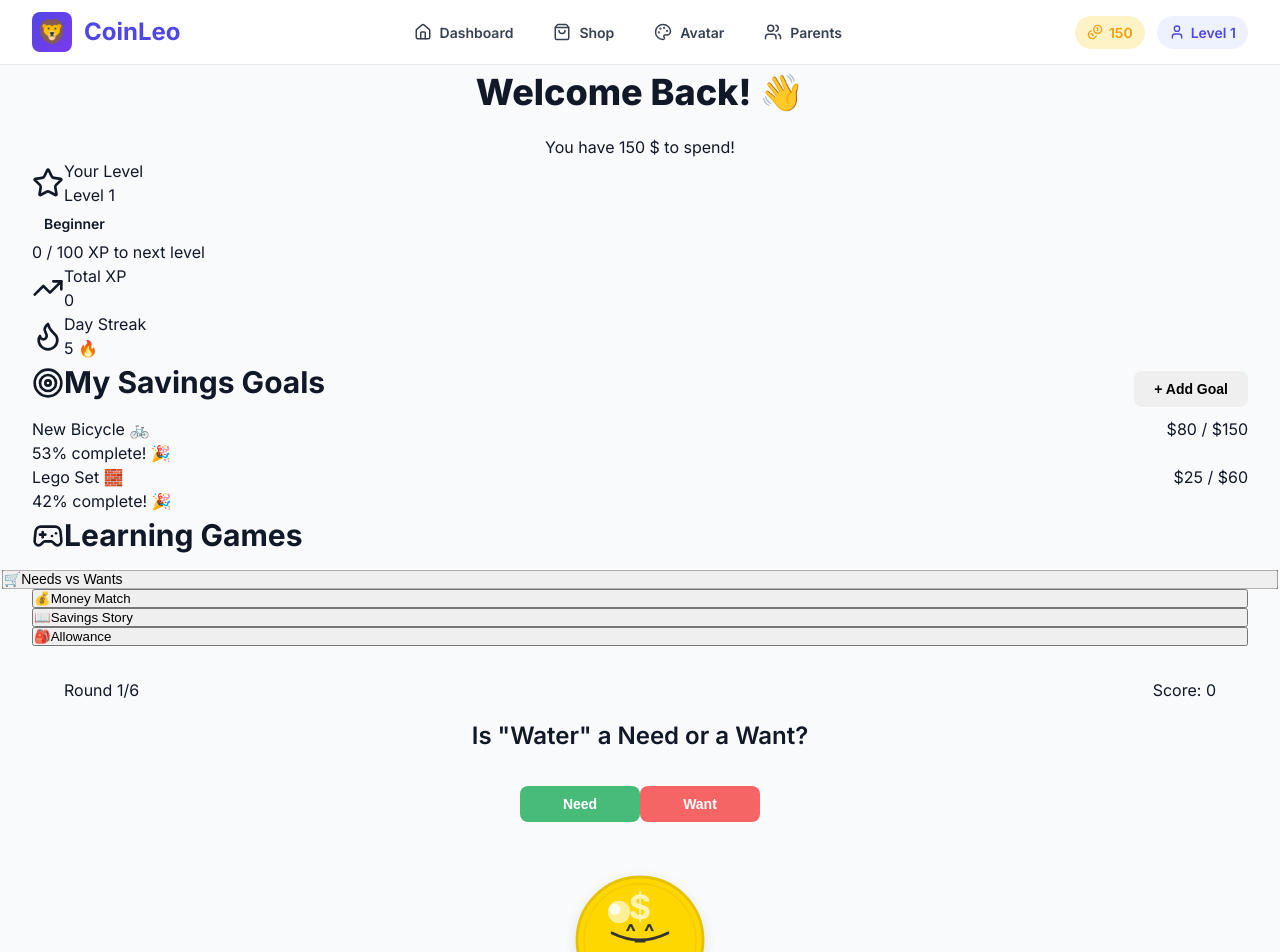
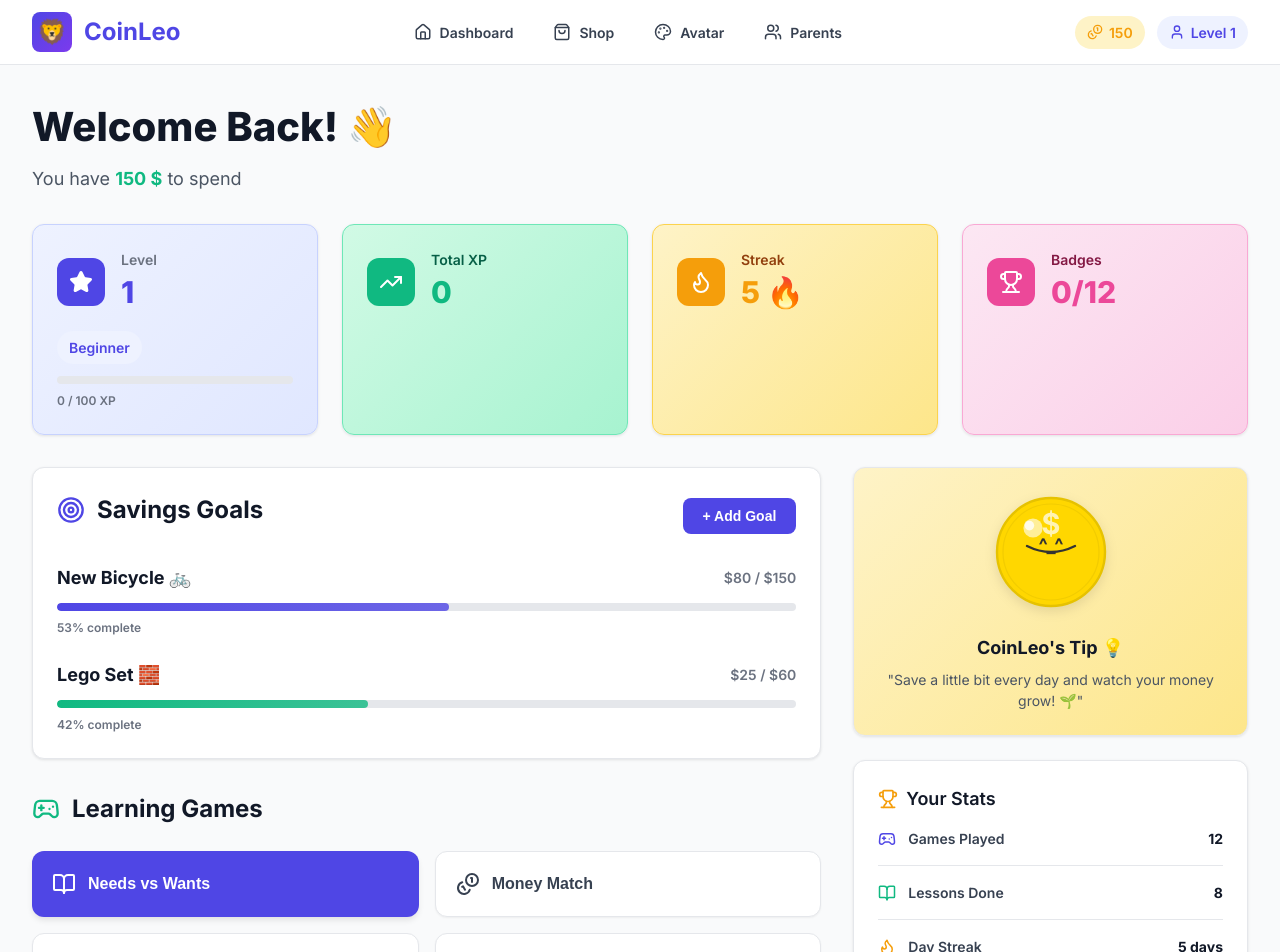
Before and after one commit to SakuSemu/test-sass2, a React (Vite) app: page /test-sass2/dashboard in a window 1280 px wide. Shown: the top 952 px of the page. Built offline with nearby package versions, Linux system fonts and the light colour scheme.

Commit message:
Enhanced UI: Add visual flair with icons, gradients, and better desktop layouts

```diff
--- a/src/components/Dashboard.jsx
+++ b/src/components/Dashboard.jsx
@@ -1,5 +1,5 @@
-import React, { useState, useEffect } from 'react';
-import { Target, TrendingUp, Gamepad2, Star, Trophy, Flame } from 'lucide-react';
+import React, { useState } from 'react';
+import { Target, TrendingUp, Gamepad2, Star, Trophy, Flame, Award, Zap, BookOpen, Coins as CoinsIcon } from 'lucide-react';
 import { useCurrency } from '../context/CurrencyContext';
 import CoinLeoMascot from './CoinLeoMascot';
 import NeedsVsWantsGame from './NeedsVsWantsGame';
@@ -11,7 +11,6 @@ const Dashboard = () => {
     const { coins, getCurrencySymbol, xp, level } = useCurrency();
     const [selectedGame, setSelectedGame] = useState('needs-vs-wants');
 
-    // Calculate XP progress
     const xpForCurrentLevel = (level - 1) ** 2 * 100;
     const xpForNextLevel = level ** 2 * 100;
     const xpProgress = xp - xpForCurrentLevel;
@@ -21,121 +20,198 @@ const Dashboard = () => {
     const levelTitle = level < 5 ? 'Beginner' : level < 10 ? 'Explorer' : 'Master';
 
     return (
-        <div className="min-h-screen bg-gradient-to-b from-blue-50 to-purple-50">
-            <div className="container py-8">
+        <div style={{ minHeight: '100vh', background: '#F9FAFB' }}>
+            <div className="container" style={{ paddingTop: '2rem', paddingBottom: '3rem' }}>
                 {/* Welcome Header */}
-                <div className="mb-8 text-center md:text-left">
-                    <h1 className="text-5xl font-bold mb-3 animate-bounce-in">Welcome Back! 👋</h1>
-                    <p className="text-2xl text-gray-700">
-                        You have <span className="font-bold text-green-600">{coins} {getCurrencySymbol()}</span> to spend!
+                <div style={{ marginBottom: '2rem' }}>
+                    <h1 style={{ fontSize: '2.5rem', fontWeight: 800, marginBottom: '0.5rem' }}>
+                        Welcome Back! 👋
+                    </h1>
+                    <p style={{ fontSize: '1.125rem', color: '#4B5563' }}>
+                        You have <span style={{ fontWeight: 700, color: '#10B981' }}>{coins} {getCurrencySymbol()}</span> to spend
                     </p>
                 </div>
 
-                {/* Stats Cards */}
-                <div className="grid grid-cols-1 md:grid-cols-3 gap-6 mb-8">
+                {/* Stats Grid - 4 columns */}
+                <div style={{
+                    display: 'grid',
+                    gridTemplateColumns: 'repeat(4, 1fr)',
+                    gap: '1.5rem',
+                    marginBottom: '2rem'
+                }}>
                     {/* Level Card */}
-                    <div className="fun-card fun-card-green p-6 animate-bounce-in">
-                        <div className="flex items-center gap-4 mb-4">
-                            <div className="w-16 h-16 bg-green-500 rounded-2xl flex items-center justify-center shadow-lg">
-                                <Star className="text-white" size={32} fill="white" />
+                    <div className="card" style={{
+                        background: 'linear-gradient(135deg, #EEF2FF, #E0E7FF)',
+                        borderColor: '#C7D2FE'
+                    }}>
+                        <div style={{ display: 'flex', alignItems: 'center', gap: '1rem', marginBottom: '1rem' }}>
+                            <div style={{
+                                width: '3rem',
+                                height: '3rem',
+                                background: '#4F46E5',
+                                borderRadius: '0.75rem',
+                                display: 'flex',
+                                alignItems: 'center',
+                                justifyContent: 'center'
+                            }}>
+                                <Star size={24} style={{ color: 'white' }} fill="white" />
                             </div>
                             <div>
-                                <p className="text-sm text-gray-600 font-semibold">Your Level</p>
-                                <p className="text-3xl font-bold">Level {level}</p>
+                                <p style={{ fontSize: '0.875rem', color: '#6B7280', fontWeight: 600 }}>Level</p>
+                                <p style={{ fontSize: '1.875rem', fontWeight: 800, color: '#4F46E5' }}>{level}</p>
                             </div>
                         </div>
-                        <div className="badge badge-green mb-3">{levelTitle}</div>
-                        <div className="progress-container">
-                            <div className="progress-bar" style={{ width: `${xpPercentage}%` }}></div>
+                        <div className="badge badge-primary" style={{ marginBottom: '0.75rem' }}>{levelTitle}</div>
+                        <div className="progress-bar-container">
+                            <div className="progress-bar-fill" style={{ width: `${xpPercentage}%` }}></div>
                         </div>
-                        <p className="text-sm text-gray-600 mt-2 font-semibold">
-                            {Math.floor(xpProgress)} / {xpNeeded} XP to next level
+                        <p style={{ fontSize: '0.75rem', color: '#6B7280', marginTop: '0.5rem', fontWeight: 600 }}>
+                            {Math.floor(xpProgress)} / {xpNeeded} XP
                         </p>
                     </div>
 
                     {/* Total XP Card */}
-                    <div className="fun-card fun-card-orange p-6 animate-bounce-in" style={{ animationDelay: '0.1s' }}>
-                        <div className="flex items-center gap-4">
-                            <div className="w-16 h-16 bg-orange-500 rounded-2xl flex items-center justify-center shadow-lg">
-                                <TrendingUp className="text-white" size={32} />
+                    <div className="card" style={{
+                        background: 'linear-gradient(135deg, #D1FAE5, #A7F3D0)',
+                        borderColor: '#6EE7B7'
+                    }}>
+                        <div style={{ display: 'flex', alignItems: 'center', gap: '1rem' }}>
+                            <div style={{
+                                width: '3rem',
+                                height: '3rem',
+                                background: '#10B981',
+                                borderRadius: '0.75rem',
+                                display: 'flex',
+                                alignItems: 'center',
+                                justifyContent: 'center'
+                            }}>
+                                <TrendingUp size={24} style={{ color: 'white' }} />
                             </div>
                             <div>
-                                <p className="text-sm text-gray-600 font-semibold">Total XP</p>
-                                <p className="text-4xl font-bold text-orange-600">{Math.floor(xp)}</p>
+                                <p style={{ fontSize: '0.875rem', color: '#065F46', fontWeight: 600 }}>Total XP</p>
+                                <p style={{ fontSize: '1.875rem', fontWeight: 800, color: '#10B981' }}>
+                                    {Math.floor(xp)}
+                                </p>
                             </div>
                         </div>
                     </div>
 
                     {/* Streak Card */}
-                    <div className="fun-card fun-card-blue p-6 animate-bounce-in" style={{ animationDelay: '0.2s' }}>
-                        <div className="flex items-center gap-4">
-                            <div className="w-16 h-16 bg-blue-500 rounded-2xl flex items-center justify-center shadow-lg">
-                                <Flame className="text-white" size={32} />
+                    <div className="card" style={{
+                        background: 'linear-gradient(135deg, #FEF3C7, #FDE68A)',
+                        borderColor: '#FCD34D'
+                    }}>
+                        <div style={{ display: 'flex', alignItems: 'center', gap: '1rem' }}>
+                            <div style={{
+                                width: '3rem',
+                                height: '3rem',
+                                background: '#F59E0B',
+                                borderRadius: '0.75rem',
+                                display: 'flex',
+                                alignItems: 'center',
+                                justifyContent: 'center'
+                            }}>
+                                <Flame size={24} style={{ color: 'white' }} />
                             </div>
                             <div>
-                                <p className="text-sm text-gray-600 font-semibold">Day Streak</p>
-                                <p className="text-4xl font-bold text-blue-600">5 🔥</p>
+                                <p style={{ fontSize: '0.875rem', color: '#92400E', fontWeight: 600 }}>Streak</p>
+                                <p style={{ fontSize: '1.875rem', fontWeight: 800, color: '#F59E0B' }}>5 🔥</p>
+                            </div>
+                        </div>
+                    </div>
+
+                    {/* Achievements Card */}
+                    <div className="card" style={{
+                        background: 'linear-gradient(135deg, #FCE7F3, #FBCFE8)',
+                        borderColor: '#F9A8D4'
+                    }}>
+                        <div style={{ display: 'flex', alignItems: 'center', gap: '1rem' }}>
+                            <div style={{
+                                width: '3rem',
+                                height: '3rem',
+                                background: '#EC4899',
+                                borderRadius: '0.75rem',
+                                display: 'flex',
+                                alignItems: 'center',
+                                justifyContent: 'center'
+                            }}>
+                                <Trophy size={24} style={{ color: 'white' }} />
+                            </div>
+                            <div>
+                                <p style={{ fontSize: '0.875rem', color: '#831843', fontWeight: 600 }}>Badges</p>
+                                <p style={{ fontSize: '1.875rem', fontWeight: 800, color: '#EC4899' }}>0/12</p>
                             </div>
                         </div>
                     </div>
                 </div>
 
-                <div className="grid grid-cols-1 lg:grid-cols-3 gap-8">
+                <div style={{ display: 'grid', gridTemplateColumns: '2fr 1fr', gap: '2rem' }}>
                     {/* Main Content */}
-                    <div className="lg:col-span-2 space-y-8">
+                    <div style={{ display: 'flex', flexDirection: 'column', gap: '2rem' }}>
                         {/* Savings Goals */}
-                        <div className="fun-card p-8">
-                            <div className="flex items-center justify-between mb-6">
-                                <h2 className="text-3xl font-bold flex items-center gap-3">
-                                    <Target className="text-purple-600" size={32} />
-                                    My Savings Goals
+                        <div className="card">
+                            <div style={{ display: 'flex', alignItems: 'center', justifyContent: 'space-between', marginBottom: '1.5rem' }}>
+                                <h2 style={{ display: 'flex', alignItems: 'center', gap: '0.75rem', fontSize: '1.5rem' }}>
+                                    <Target size={28} style={{ color: '#4F46E5' }} />
+                                    Savings Goals
                                 </h2>
-                                <button className="btn btn-outline text-sm px-6">+ Add Goal</button>
+                                <button className="btn btn-primary" style={{ fontSize: '0.875rem' }}>
+                                    + Add Goal
+                                </button>
                             </div>
 
-                            <div className="space-y-6">
-                                <GoalCard title="New Bicycle 🚲" current={80} target={150} symbol={getCurrencySymbol()} />
-                                <GoalCard title="Lego Set 🧱" current={25} target={60} symbol={getCurrencySymbol()} />
+                            <div style={{ display: 'flex', flexDirection: 'column', gap: '1.5rem' }}>
+                                <GoalCard title="New Bicycle 🚲" current={80} target={150} symbol={getCurrencySymbol()} color="#4F46E5" />
+                                <GoalCard title="Lego Set 🧱" current={25} target={60} symbol={getCurrencySymbol()} color="#10B981" />
                             </div>
                         </div>
 
                         {/* Learning Games */}
                         <div>
-                            <h2 className="text-3xl font-bold mb-6 flex items-center gap-3">
-                                <Gamepad2 className="text-green-600" size={32} />
+                            <h2 style={{ display: 'flex', alignItems: 'center', gap: '0.75rem', marginBottom: '1.5rem', fontSize: '1.5rem' }}>
+                                <Gamepad2 size={28} style={{ color: '#10B981' }} />
                                 Learning Games
                             </h2>
 
-                            {/* Game Selector */}
-                            <div className="grid grid-cols-1 sm:grid-cols-2 gap-4 mb-6">
+                            {/* Game Selector - 2x2 Grid */}
+                            <div style={{
+                                display: 'grid',
+                                gridTemplateColumns: 'repeat(2, 1fr)',
+                                gap: '1rem',
+                                marginBottom: '1.5rem'
+                            }}>
                                 <GameButton
                                     active={selectedGame === 'needs-vs-wants'}
                                     onClick={() => setSelectedGame('needs-vs-wants')}
-                                    emoji="🛒"
+                                    icon={<BookOpen size={24} />}
                                     label="Needs vs Wants"
+                                    color="#4F46E5"
                                 />
                                 <GameButton
                                     active={selectedGame === 'money-match'}
                                     onClick={() => setSelectedGame('money-match')}
-                                    emoji="💰"
+                                    icon={<CoinsIcon size={24} />}
                                     label="Money Match"
+                                    color="#10B981"
                                 />
                                 <GameButton
                                     active={selectedGame === 'savings-story'}
                                     onClick={() => setSelectedGame('savings-story')}
-                                    emoji="📖"
+                                    icon={<Zap size={24} />}
                                     label="Savings Story"
+                                    color="#F59E0B"
                                 />
                                 <GameButton
                                     active={selectedGame === 'allowance-adventure'}
                                     onClick={() => setSelectedGame('allowance-adventure')}
-                                    emoji="🎒"
+                                    icon={<Award size={24} />}
                                     label="Allowance"
+                                    color="#EC4899"
                                 />
                             </div>
 
                             {/* Game Display */}
-                            <div className="fun-card p-8 animate-bounce-in">
+                            <div className="card">
                                 {selectedGame === 'needs-vs-wants' && <NeedsVsWantsGame />}
                                 {selectedGame === 'money-match' && <MoneyMatchUp />}
                                 {selectedGame === 'savings-story' && <SavingsStory />}
@@ -145,28 +221,30 @@ const Dashboard = () => {
                     </div>
 
                     {/* Sidebar */}
-                    <div className="space-y-6">
+                    <div style={{ display: 'flex', flexDirection: 'column', gap: '1.5rem' }}>
                         {/* Mascot Card */}
-                        <div className="fun-card fun-card-green text-center p-8">
-                            <div className="mb-4 animate-float">
-                                <CoinLeoMascot size={140} mood="happy" />
+                        <div className="card" style={{ textAlign: 'center', background: 'linear-gradient(135deg, #FEF3C7, #FDE68A)' }}>
+                            <div style={{ marginBottom: '1rem' }}>
+                                <CoinLeoMascot size={120} mood="happy" />
                             </div>
-                            <h3 className="text-2xl font-bold mb-3">CoinLeo's Tip 💡</h3>
-                            <p className="text-lg text-gray-700 leading-relaxed">
+                            <h3 style={{ fontSize: '1.125rem', fontWeight: 700, marginBottom: '0.5rem' }}>
+                                CoinLeo's Tip 💡
+                            </h3>
+                            <p style={{ fontSize: '0.875rem', color: '#4B5563', lineHeight: 1.5 }}>
                                 "Save a little bit every day and watch your money grow! 🌱"
                             </p>
                         </div>
 
                         {/* Quick Stats */}
-                        <div className="fun-card p-6">
-                            <h3 className="text-2xl font-bold mb-4 flex items-center gap-2">
-                                <Trophy className="text-yellow-500" size={28} />
+                        <div className="card">
+                            <h3 style={{ display: 'flex', alignItems: 'center', gap: '0.5rem', marginBottom: '1rem', fontSize: '1.125rem' }}>
+                                <Trophy size={20} style={{ color: '#F59E0B' }} />
                                 Your Stats
                             </h3>
-                            <div className="space-y-4">
-                                <StatRow emoji="🎮" label="Games Played" value="12" />
-                                <StatRow emoji="📚" label="Lessons Done" value="8" />
-                                <StatRow emoji="🔥" label="Day Streak" value="5 days" />
+                            <div style={{ display: 'flex', flexDirection: 'column', gap: '1rem' }}>
+                                <StatRow icon={<Gamepad2 size={18} style={{ color: '#4F46E5' }} />} label="Games Played" value="12" />
+                                <StatRow icon={<BookOpen size={18} style={{ color: '#10B981' }} />} label="Lessons Done" value="8" />
+                                <StatRow icon={<Flame size={18} style={{ color: '#F59E0B' }} />} label="Day Streak" value="5 days" />
                             </div>
                         </div>
                     </div>
@@ -176,42 +254,81 @@ const Dashboard = () => {
     );
 };
 
-const GoalCard = ({ title, current, target, symbol }) => {
+const GoalCard = ({ title, current, target, symbol, color }) => {
     const percentage = Math.min(100, Math.round((current / target) * 100));
     return (
         <div>
-            <div className="flex items-center justify-between mb-3">
-                <span className="font-bold text-xl">{title}</span>
-                <span className="text-lg text-gray-600 font-semibold">{symbol}{current} / {symbol}{target}</span>
+            <div style={{ display: 'flex', alignItems: 'center', justifyContent: 'space-between', marginBottom: '0.75rem' }}>
+                <span style={{ fontWeight: 700, fontSize: '1.125rem' }}>{title}</span>
+                <span style={{ fontSize: '0.875rem', color: '#6B7280', fontWeight: 600 }}>
+                    {symbol}{current} / {symbol}{target}
+                </span>
             </div>
-            <div className="progress-container">
-                <div className="progress-bar" style={{ width: `${percentage}%` }}></div>
+            <div className="progress-bar-container">
+                <div style={{
+                    height: '100%',
+                    background: `linear-gradient(90deg, ${color}, ${color}CC)`,
+                    borderRadius: '9999px',
+                    width: `${percentage}%`,
+                    transition: 'width 0.3s ease'
+                }}></div>
             </div>
-            <p className="text-sm text-gray-600 mt-2 font-semibold">{percentage}% complete! 🎉</p>
+            <p style={{ fontSize: '0.75rem', color: '#6B7280', marginTop: '0.5rem', fontWeight: 600 }}>
+                {percentage}% complete
+            </p>
         </div>
     );
 };
 
-const GameButton = ({ active, onClick, emoji, label }) => (
+const GameButton = ({ active, onClick, icon, label, color }) => (
     <button
         onClick={onClick}
-        className={`px-6 py-4 rounded-2xl font-bold text-lg transition-all flex items-center gap-3 ${active
-                ? 'bg-green-500 text-white shadow-fun transform scale-105'
-                : 'bg-white text-gray-700 shadow-md hover:shadow-lg hover:scale-105'
-            }`}
+        style={{
+            padding: '1.25rem',
+            borderRadius: '0.75rem',
+            fontWeight: 700,
+            fontSize: '1rem',
+            transition: 'all 0.15s',
+            display: 'flex',
+            alignItems: 'center',
+            gap: '0.75rem',
+            background: active ? color : 'white',
+            color: active ? 'white' : '#374151',
+            border: active ? 'none' : '1px solid #E5E7EB',
+            cursor: 'pointer',
+            boxShadow: active ? '0 4px 6px -1px rgb(0 0 0 / 0.1)' : '0 1px 2px 0 rgb(0 0 0 / 0.05)'
+        }}
+        onMouseEnter={(e) => {
+            if (!active) {
+                e.currentTarget.style.borderColor = color;
+                e.currentTarget.style.color = color;
+            }
+        }}
+        onMouseLeave={(e) => {
+            if (!active) {
+                e.currentTarget.style.borderColor = '#E5E7EB';
+                e.currentTarget.style.color = '#374151';
+            }
+        }}
     >
-        <span className="text-2xl">{emoji}</span>
+        {icon}
         <span>{label}</span>
     </button>
 );
 
-const StatRow = ({ emoji, label, value }) => (
-    <div className="flex items-center justify-between py-3 border-b-2 border-gray-100 last:border-0">
-        <div className="flex items-center gap-3">
-            <span className="text-2xl">{emoji}</span>
-            <span className="text-lg font-semibold text-gray-700">{label}</span>
+const StatRow = ({ icon, label, value }) => (
+    <div style={{
+        display: 'flex',
+        alignItems: 'center',
+        justifyContent: 'space-between',
+        paddingBottom: '1rem',
+        borderBottom: '1px solid #E5E7EB'
+    }}>
+        <div style={{ display: 'flex', alignItems: 'center', gap: '0.75rem' }}>
+            {icon}
+            <span style={{ fontSize: '0.875rem', fontWeight: 600, color: '#374151' }}>{label}</span>
         </div>
-        <span className="text-lg font-bold text-gray-900">{value}</span>
+        <span style={{ fontSize: '0.875rem', fontWeight: 700, color: '#111827' }}>{value}</span>
     </div>
 );
 
```
Also changed, not shown: src/components/Shop.jsx (+151 -40 lines).
